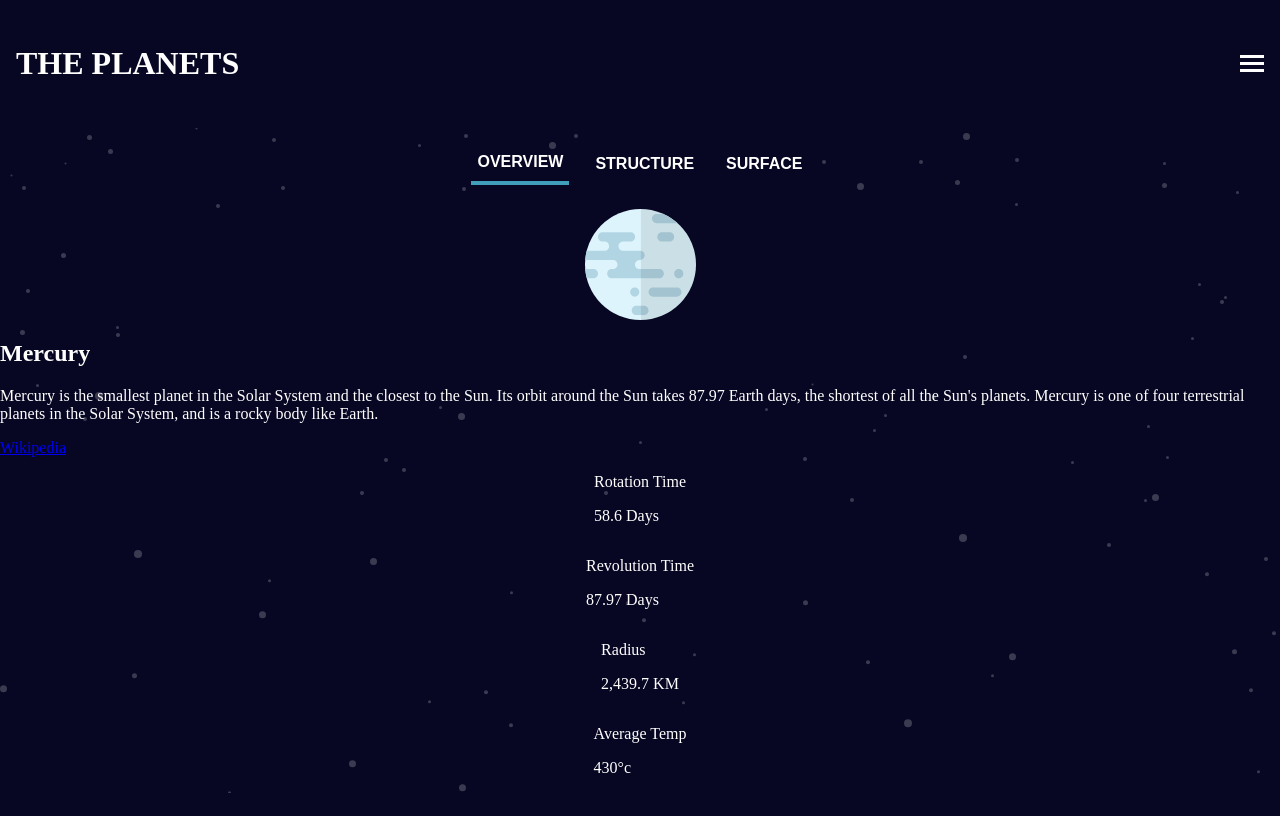
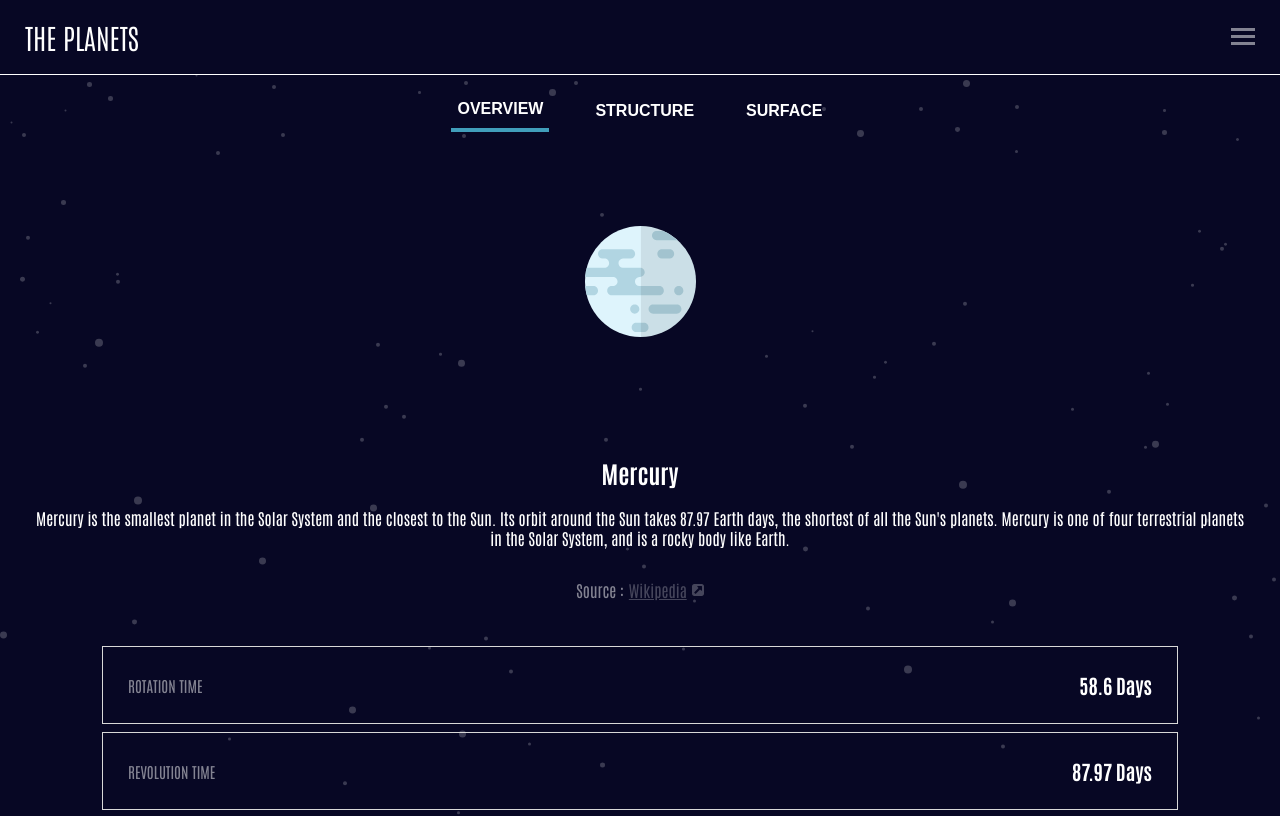
Before and after one commit to maha404/planets-fact-site, a React (Vite) app in the folder planets-fact-site/: page /Mercury in a window 1280 px wide. Shown: the top 816 px of the page. Built offline with nearby package versions, Linux system fonts and the light colour scheme.

Commit message:
feat: update Mercury page with source link and improved layout; enhance InfoCard styling

```diff
--- a/planets-fact-site/index.html
+++ b/planets-fact-site/index.html
@@ -4,6 +4,9 @@
     <meta charset="UTF-8" />
     <link rel="icon" type="image/svg+xml" href="/favicon.svg" />
     <meta name="viewport" content="width=device-width, initial-scale=1.0" />
+    <link rel="preconnect" href="https://fonts.googleapis.com">
+    <link rel="preconnect" href="https://fonts.gstatic.com" crossorigin>
+    <link href="https://fonts.googleapis.com/css2?family=Antonio:wght@100..700&display=swap" rel="stylesheet">
     <title>planets-fact-site</title>
   </head>
   <body>
--- a/planets-fact-site/src/App.css
+++ b/planets-fact-site/src/App.css
@@ -22,6 +22,7 @@ body {
   margin: 0;
   background-color: var(--navy-950);
   color: var(--neutral-0);
+  font-family: 'Antonio', sans-serif;
 }
 
 /* Mobile */
@@ -30,8 +31,22 @@ body {
   display: flex;
   justify-content: space-between;
   align-items: center;
-  padding: 24px 16px;
+  padding: 0px 25px;
   color: var(--neutral-0);
+  border-bottom: solid 1px var(--neutral-0);
+
+
+  h1 {
+    font-size: 28px;
+    font-weight: 300;
+  }
+
+  img {
+    opacity: 0.5;
+    width: 24px;
+  }
+
+
 }
 
 .mobile-menu.closed {
@@ -104,13 +119,14 @@ ul {
   display: flex;
   flex-direction: column;
   align-items: center;
+  margin-bottom: 2rem;
 }
 
 /* Planet menu */
 
 .planet-menu {
   display: flex;
-  gap: 20px;
+  gap: 40px;
   padding: 24px 44px;
   align-items: center;
   justify-content: center;
@@ -131,6 +147,11 @@ ul {
   padding-bottom: 10px;
 }
 
+.planet-image {
+  height: 182px;
+  margin-top: 70px;
+}
+
 .planet-image img {
   width: 111px;
   display: flex;
@@ -143,3 +164,56 @@ ul {
   bottom: 2rem;
   left: 0.9rem;
 }
+
+.planet-content {
+  text-align: center;
+  padding: 30px;
+}
+
+.link-container {
+  display: flex;
+  justify-content: center;
+  align-items: center;
+  gap: 5px;
+  color: var(--neutral-0);
+  opacity: 0.5;
+
+  a:link {
+    color: var(--neutral-0);
+    opacity: 0.5;
+  }
+
+}
+
+.info-card-container {
+  display: flex;
+  flex-direction: column;
+  gap: 8px;
+  width: 100%;
+  align-items: center;
+}
+
+.info-card {
+  display: flex;
+  justify-content: space-between;
+  width: 80%;
+  gap: 20px;
+  padding: 5px 25px;
+  border: 1px solid var(--neutral-300);
+
+  align-items: center;
+}
+
+.info-card-text {
+  text-transform: uppercase;
+  font-size: 15px;
+  font-weight: 400;
+  color: var(--neutral-0);
+  opacity: 0.5;
+}
+
+.info-card-value {
+  font-size: 20px;
+  font-weight: 700;
+  color: var(--neutral-0);
+}
--- a/planets-fact-site/src/Pages/MercuryPage.tsx
+++ b/planets-fact-site/src/Pages/MercuryPage.tsx
@@ -2,6 +2,7 @@ import MobileMenu from "../components/Mobile/MobileMenu";
 import { useEffect, useState } from "react";
 import TabBar from "../components/Mobile/TabBar";
 import InfoCard from "../components/InfoCard";
+import iconSource from '../assets/icon-source.svg';
 
 export default function Mercury() {
     const [data, setData] = useState([]);
@@ -64,14 +65,17 @@ export default function Mercury() {
                 <div className="planet-content">
                     <h2>{mercuryData?.name || "Loading..."}</h2>
                     <p>{content}</p>
-                    <a href={source} target="_blank">Wikipedia</a>
+                    <div className="link-container">
+                        <p>Source : </p><a href={source} target="_blank">Wikipedia</a> <img src={iconSource} alt="" />
+                    </div>
                 </div>
 
-                <InfoCard title="Rotation Time" value={mercuryData?.rotation || "Loading..."} />
-                <InfoCard title="Revolution Time" value={mercuryData?.revolution || "Loading..."} />
-                <InfoCard title="Radius" value={mercuryData?.radius || "Loading..."} />
-                <InfoCard title="Average Temp" value={mercuryData?.temperature || "Loading..."} />
-
+                <div className="info-card-container">
+                    <InfoCard title="Rotation Time" value={mercuryData?.rotation || "Loading..."} />
+                    <InfoCard title="Revolution Time" value={mercuryData?.revolution || "Loading..."} />
+                    <InfoCard title="Radius" value={mercuryData?.radius || "Loading..."} />
+                    <InfoCard title="Average Temp" value={mercuryData?.temperature || "Loading..."} />
+                </div>
             </div>
         </>
     );
--- a/planets-fact-site/src/components/InfoCard.tsx
+++ b/planets-fact-site/src/components/InfoCard.tsx
@@ -6,8 +6,8 @@ interface props {
 export default function InfoCard(props: props) {
     return (
         <div className="info-card">
-            <p>{props.title}</p>
-            <p>{props.value}</p>
+            <p className="info-card-text">{props.title}</p>
+            <p className="info-card-value">{props.value}</p>
         </div>
     )
 }
```
